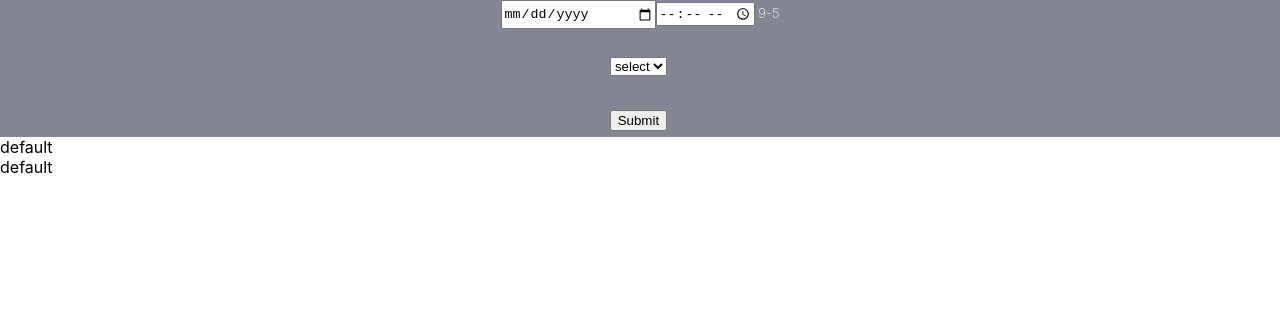
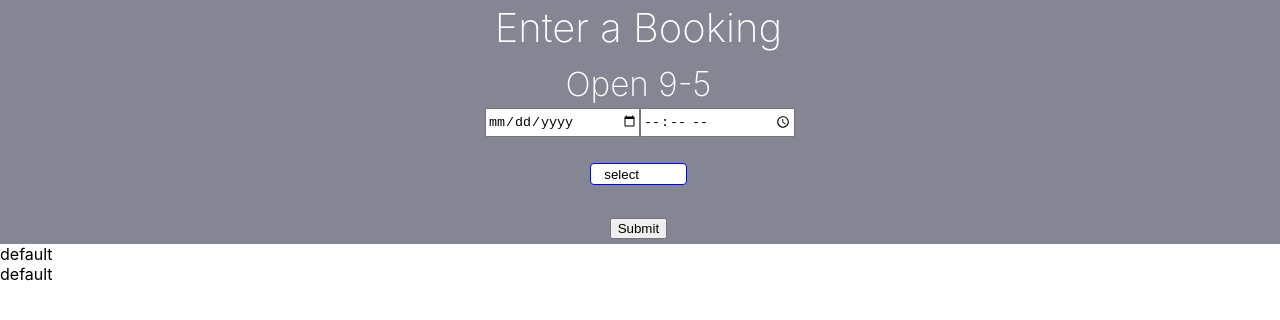
Before and after one commit to julianAbbott/bookingApp, a React (Create React App) app: page / in a window 1280 px wide. Shown: the top 320 px of the page. Built offline with nearby package versions, Linux system fonts and the light colour scheme.

Commit message:
updated css and moved some front end elements around

```diff
--- a/src/calculateBooking.js
+++ b/src/calculateBooking.js
@@ -6,11 +6,11 @@ export default function calculateBooking(date, time, dur){
     console.log(day);
     let myCost=0;
     if (day == 5 || day == 6){
-        myCost=150;
+        myCost="$150";
     }
     else{
 
-        myCost=100;
+        myCost="$100";
     }
 
     const timeSplit= time.split(":");
--- a/src/dateInput.css
+++ b/src/dateInput.css
@@ -1,4 +1,38 @@
-#dt{height:25px; width:150px;}
+#dt{height:25px; width:150px; font:times;}
+#tm{height:25px; width:150px; font:times;}
+
+select{
+  /* styling */
+  background-color: white;
+  border: thin solid blue;
+  border-radius: 4px;
+  display: inline-block;
+  font: times;
+  line-height: 1;
+  padding: 0.25em 3.5em 0.25em 1em;
+
+  /* reset */
+
+  margin: 0;
+  -webkit-box-sizing: border-box;
+  -moz-box-sizing: border-box;
+  box-sizing: border-box;
+  -webkit-appearance: none;
+  -moz-appearance: none;
+}
+
+select.round {
+  background-image:
+    linear-gradient(45deg, transparent 50%, gray 50%),
+    linear-gradient(135deg, gray 50%, transparent 50%),
+    radial-gradient(#ddd 70%, transparent 72%);
+  background-position:
+    calc(100% - 10px) calc(1em + 2px),
+    calc(100% - 15px) calc(1em + 2px),
+    calc(100% - .5em) .5em;
+  background-repeat: no-repeat;
+}
+
 .component-display {
     background-color: #858694;
     color: white;
--- a/src/dateInput.js
+++ b/src/dateInput.js
@@ -1,5 +1,6 @@
 import React from 'react';
 import PropTypes from "prop-types";
+import getHour from './calculateBooking'
 import ReactDOM from 'react-dom';
 import './dateInput.css';
 import Display from './Display.js';
@@ -29,7 +30,7 @@ export default class DateInput extends React.Component {
       }
 
       onSubmitForm() {
-        if(this.state.date!=null && this.state.time!=null && this.state.dur!=null){
+        if(this.state.date!=null && this.state.time!=null){
           console.log(this.state);
           this.props.submitHandler(this.state.date, this.state.time, this.state.dur); // here we use the function defined in the app
         }
@@ -40,17 +41,20 @@ export default class DateInput extends React.Component {
         const { items } = this.state;
         return(
         <div className="component-display">
+            <div> Enter a Booking </div>
+            <div ><small> Open 9-5 </small></div>
             <input name="date" type="date" id="dt" onChange={this.onInputchange}/>
-            <input name="time" type="time" id="tm" min="9" max="5" onChange={this.onInputchange}/>
-            <small> 9-5 </small>
+            <input name="time" type="time" id="tm" placeholder ="9-5" onChange={this.onInputchange}/>
+
             <div>
-            <select name="dur" id="dur" onChange={this.onInputchange}>
+
+            <select name="dur" id="standard-select" onChange={this.onInputchange}>
               <option value="select">select</option>
-              <option value="1">1</option>
-              <option value="2">2</option>
-              <option value="3">3</option>
-              <option value="4">4</option>
-              <option value="5">5</option>
+              <option value="1">1hr</option>
+              <option value="2">2hr</option>
+              <option value="3">3hr</option>
+              <option value="4">4hr</option>
+              <option value="5">5hr</option>
               {/* <option value="6">6</option>
               <option value="7">7</option>
               <option value="8">8</option>
```
